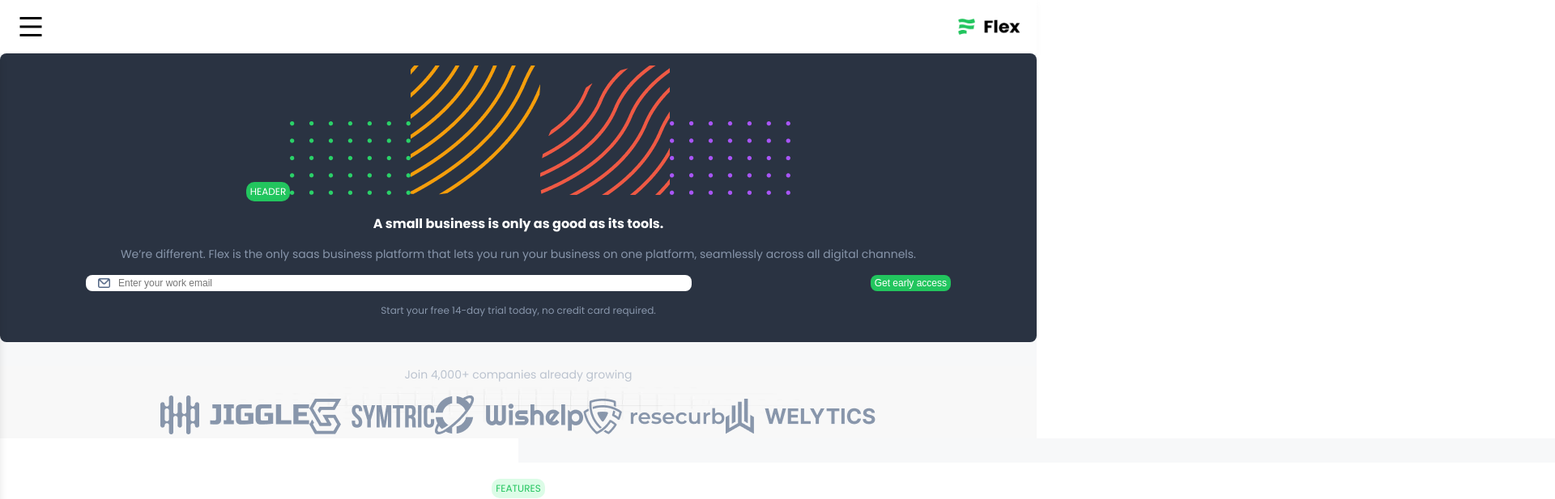
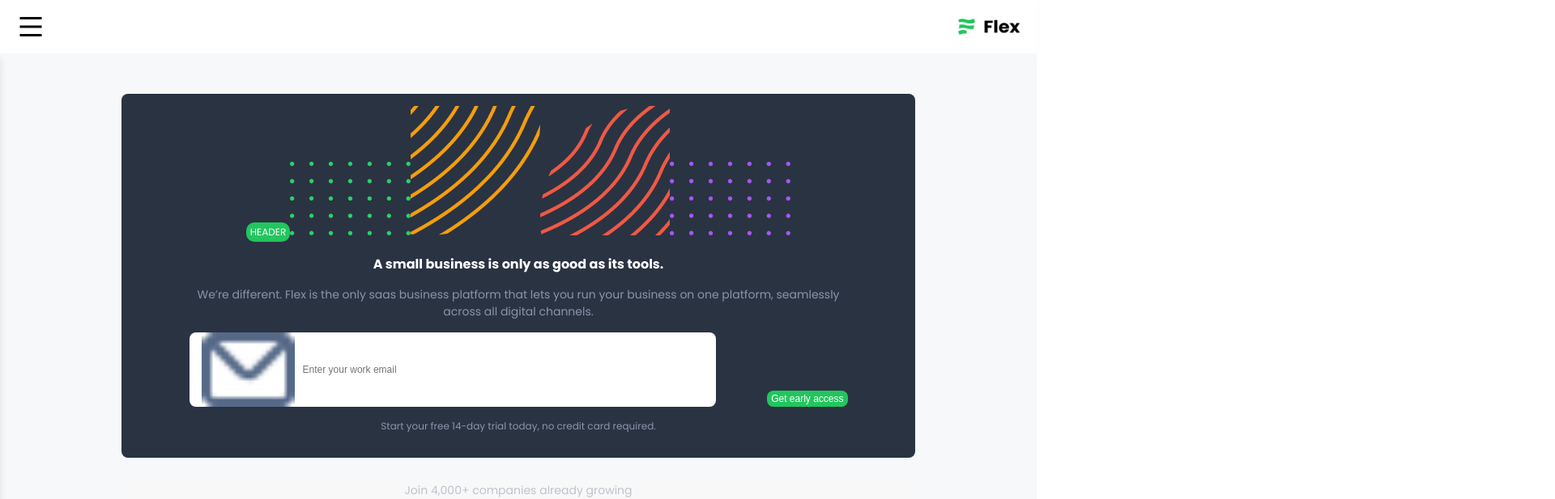
Before and after one commit to chinemelu/spleet-flex, a Vue app: page / in a window 1280 px wide. Shown: the top 617 px of the page at 81% size, 1920 px wide, since content can reach past the window. Built offline with nearby package versions, Linux system fonts and the light colour scheme.

Commit message:
Fix styling issues

```diff
--- a/src/pages/Home.vue
+++ b/src/pages/Home.vue
@@ -110,7 +110,8 @@
               <form class="landing-page__introduction-text-container__btn-input-section mt-sm">
                   <div
                     class="landing-page__introduction-text-container__input-container
-                  br-sm">
+                    br-sm"
+                  >
                     <img
                       src="/icons/input-mail-icon.png"
                       alt="Mail Icon"
@@ -121,6 +122,7 @@
                       v-model="workEmail" placeholder="Enter your work email"
                     />
                   </div>
+
                 <BaseButton
                   type="submit"
                   class="landing-page__introduction-text-container__btn text-white
@@ -670,9 +672,7 @@
 
 <style lang="scss" scoped>
 .landing-page {
-  @include mobile-only {
   position: relative;
-  }
   &__mobile-navbar {
     padding: 1.5rem 2rem;
     @include flex-justify-between;
@@ -725,8 +725,9 @@
     }
   }
   &__introduction-section {
-    @include mobile-only {
     padding: $mobile-section-padding;
+    @include tablet-landscape-up {
+      padding: $landscape-plus-padding;
     }
     &__primary-heading {
       font-size: $font-size-medium;
@@ -765,6 +766,7 @@
     }
   }
   &__introduction-text-container {
+    position: relative;
     &__primary-heading {
       &--main {
         font-size: $font-size-regular;
@@ -827,22 +829,31 @@
       align-self: flex-end;
     }
     &__input-container {
-      display: inline-flex;
+      display: flex;
       align-items: center;
       background: $primary-white;
-      width: 70%;
+      width: 80%;
       border-radius: $border-radius-sm;
+      &:focus-within {
+        outline: 2px solid $color-primary;
+      }
     }
     &__input-mail-icon {
-      width: 1.5rem;
+      width: 1rem;
+      flex: 1;
       height: auto;
     }
     &__input {
       padding: 0 1rem;
       font-size: $font-size-small;
       color: $dark-grey-1;
+      flex: 1 1 100%;
+      max-width: 80%;
       border: none;
       border-radius: $border-radius-sm;
+      &:focus {
+        outline: none;
+      }
     }
   }
   &__what-we-do {
--- a/src/styles/abstracts/_variables.scss
+++ b/src/styles/abstracts/_variables.scss
@@ -27,4 +27,6 @@
 $mobile-section-padding: 1.5rem 2rem;
 $mobile-footer-padding: 0 3rem;
 
+$landscape-plus-padding: 5rem 15rem;
+
 $mobile-width-percentage: 85%;
```
Lines whose indentation alone changed are shown as unchanged.
